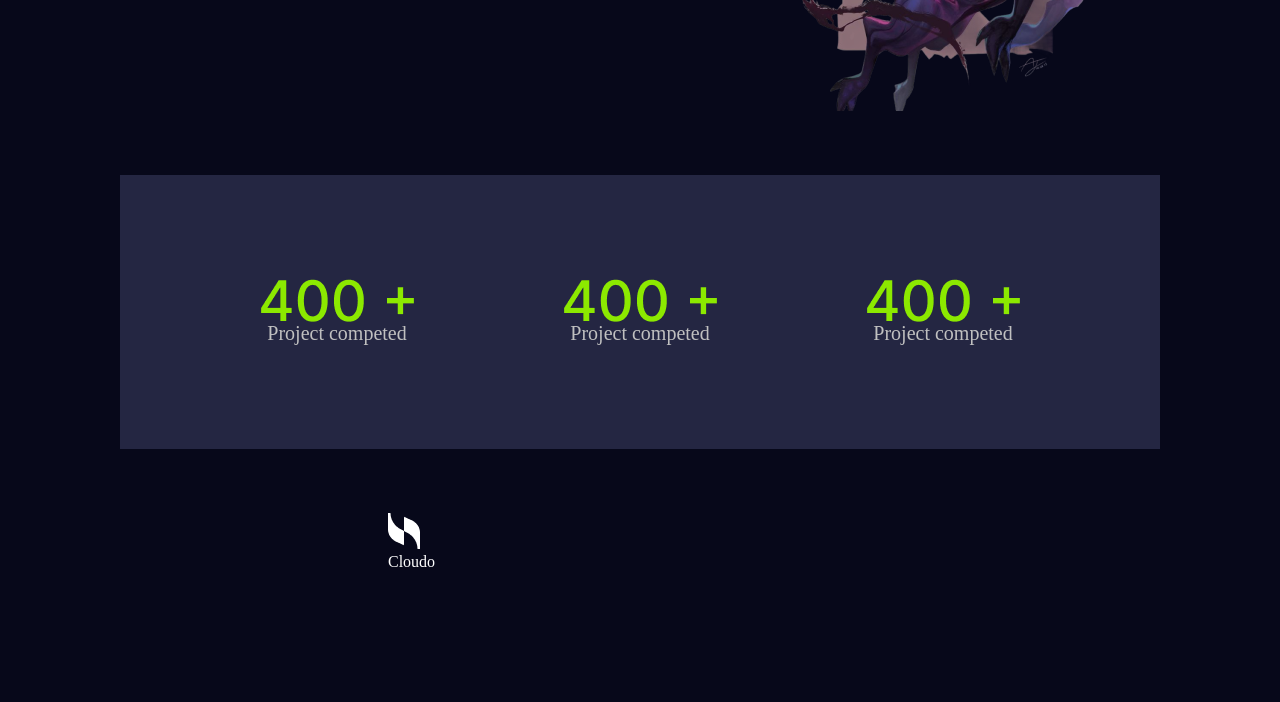
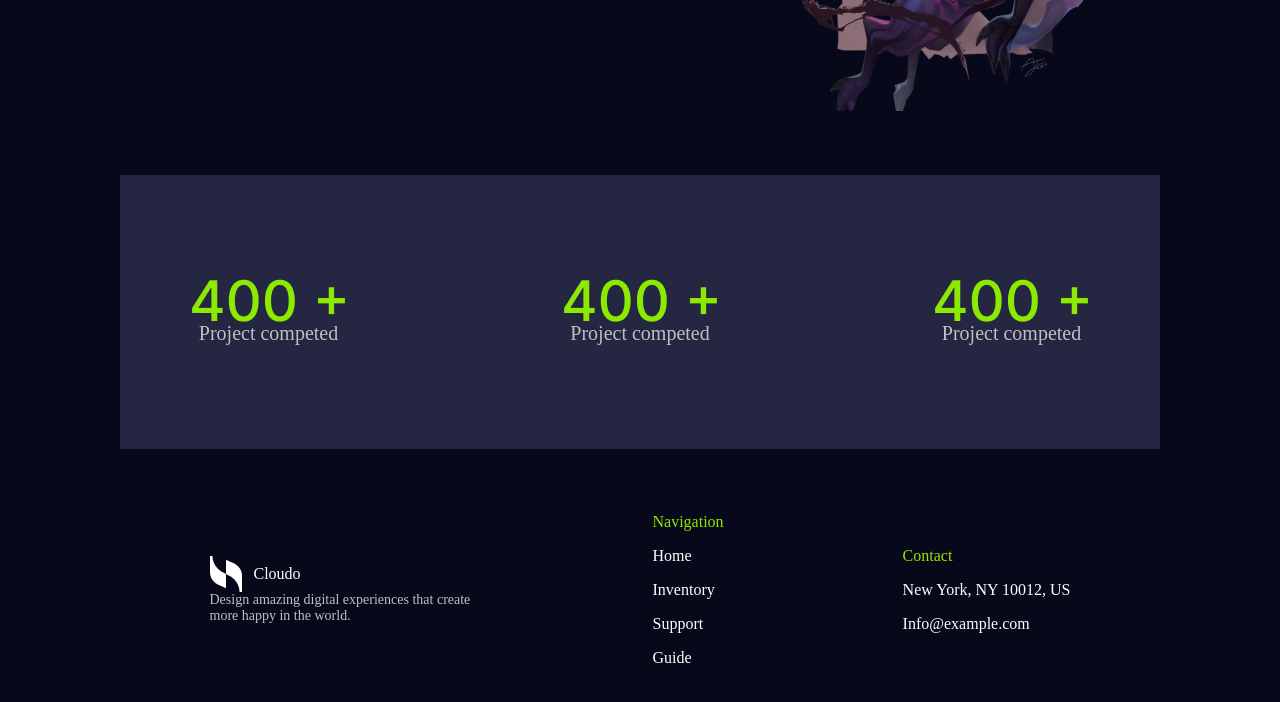
Before and after one commit to giorgikvantidze0/css5-2, a plain HTML site: page index.html in a window 1280 px wide. Shown: the part 338-1040 px from the top of the page. Before the commit the page ends 973 px from the top, so only its background shows below. Drawn offline with Linux system fonts and the light colour scheme.

Commit message:
finished

```diff
--- a/index.html
+++ b/index.html
@@ -1,11 +1,13 @@
 <!DOCTYPE html>
 <html lang="en">
+
 <head>
     <meta charset="UTF-8">
     <title>css 5.2</title>
     <link rel="stylesheet" href="./main.css">
     <link rel="icon" href="https://novatori.ge/wp-content/uploads/2021/10/NovatoriLogo.svg">
 </head>
+
 <body>
     <header>
         <div class="headeer">
@@ -22,6 +24,7 @@
         </div>
     </header>
     <main>
+
         <div class="content-box">
             <div class="content-box-text">
                 <p>The Best Skin Trade BOT</p>
@@ -30,9 +33,11 @@
                 <img src="./images/image.png" alt="image">
             </div>
         </div>
+
+        <div class="main-containre">
+            <div class="boxx-containeer">
                 <div class="content-box-too">
                     <div class="box-content">
-
                         <div class="colam">
                             <img src="./images/foor.png" alt="image">
                             <p>Project competed</p>
@@ -45,19 +50,44 @@
                             <img src="./images/foor.png" alt="image">
                             <p>Project competed</p>
                         </div>
-
+                    </div>
+                </div>
             </div>
         </div>
 
+        <div class="foter-main">
+            <div class="footer-boxx">
                 <div class="footer">
                     <div class="conainer-footer">
                         <div class="cloudo-image">
                             <img src="./images/Group.png" alt="image">
                             <p class="Cloudo">Cloudo</p>
                         </div>
-
+                        <div class="amazing">
+                            <p>Design amazing digital experiences that
+                                create more happy in the world.</p>
                         </div>
                     </div>
+
+                    <div class="href">
+                        <a href="#" class="href-navigation">Navigation</a>
+                        <a href="#" class="href">Home</a>
+                        <a href="#" class="href">Inventory</a>
+                        <a href="#" class="href">Support</a>
+                        <a href="#" class="href">Guide</a>
+                    </div>
+
+                    <div class="email">
+                        <a href="#" class="href-navigation">Contact</a>
+                        <a href="#" class="email">New York, NY 10012, US</a>
+                        <a href="#" class="email">Info@example.com</a>
+                    </div>
+                </div>
+            </div>
+        </div>
+
+
     </main>
 </body>
+
 </html>
--- a/main.css
+++ b/main.css
@@ -60,23 +60,31 @@ body {
     display: flex;
 }
 
+.main-containre {
+    display: flex;
+    justify-content: center;
+}
+
+.boxx-containeer {
+    width: 100%;
+    max-width: 1040px;
+    display: flex;
+    justify-content: center;
+}
+
 .content-box-too {
     max-width: 1040px;
     background-color: #242642;
-    margin: 0 auto;
     width: 100%;
-    display: flex;
-    align-items: center;
-    justify-content: center;
     padding: 64px 0px;
-    justify-content: space-around;
+
 }
 
 .box-content {
     padding: 40px 72px;
     display: flex;
     justify-content: space-between;
-    gap: 150px;
+
 }
 
 .colam {
@@ -88,10 +96,14 @@ body {
     font-size: 20px;
 }
 
-.textt {
-    color: #C0C0C0;
-    font-size: 20px;
+.footer-boxx {
+    max-width: 1040px;
+    width: 100%;
+}
 
+.foter-main {
+    display: flex;
+    justify-content: center;
 }
 
 .footer {
@@ -115,7 +127,7 @@ body {
 .cloudo-image {
     gap: 12px;
     align-items: center;
-    justify-content: center;
+    display: flex;
 }
 
 
@@ -123,3 +135,31 @@ body {
     font-size: 16px;
     color: #FFFFFF;
 }
+
+.amazing {
+    color: #C0C0C0;
+    font-size: 14px;
+    gap: 16px;
+    display: flex;
+}
+.href {
+    text-decoration: none;
+    color: #fff;
+    gap: 16px;
+    display: flex;
+    flex-direction: column;
+}
+
+.href-navigation {
+    color: #8CE900;
+    font-size: 16px;
+    text-decoration: none;
+}
+
+.email {
+    text-decoration: none;
+    color: #fff;
+    gap: 16px;
+    display: flex;
+    flex-direction: column;
+}
```
Lines whose indentation alone changed are shown as unchanged.
